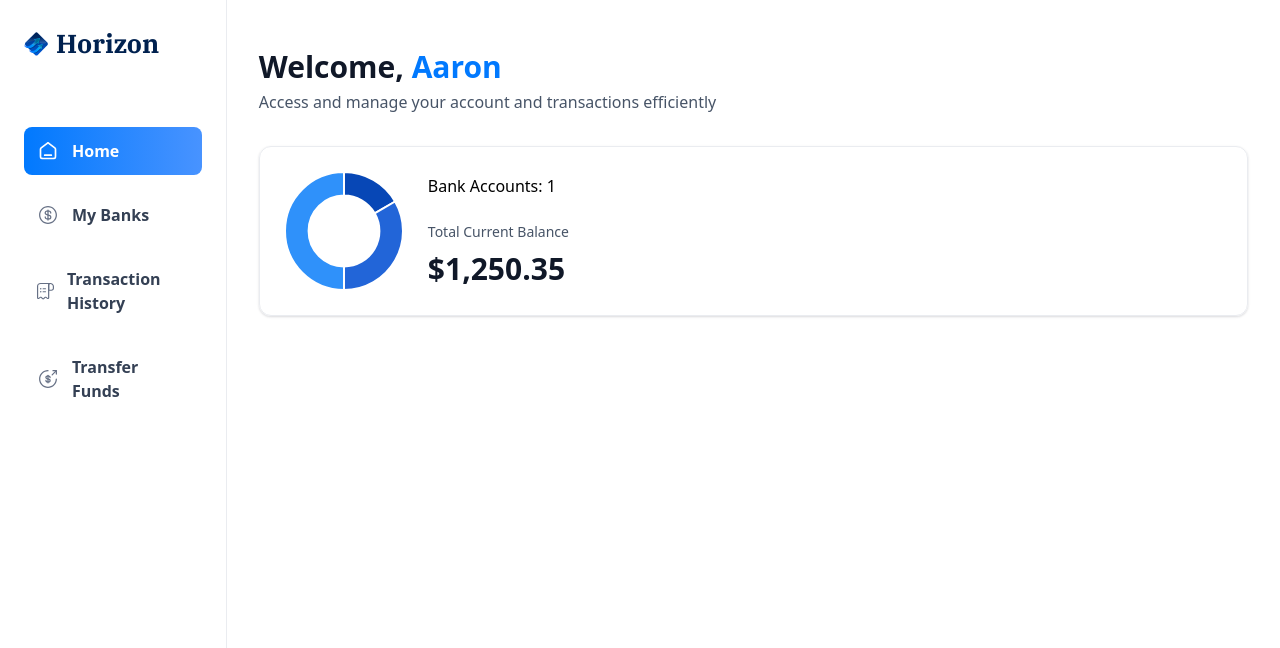
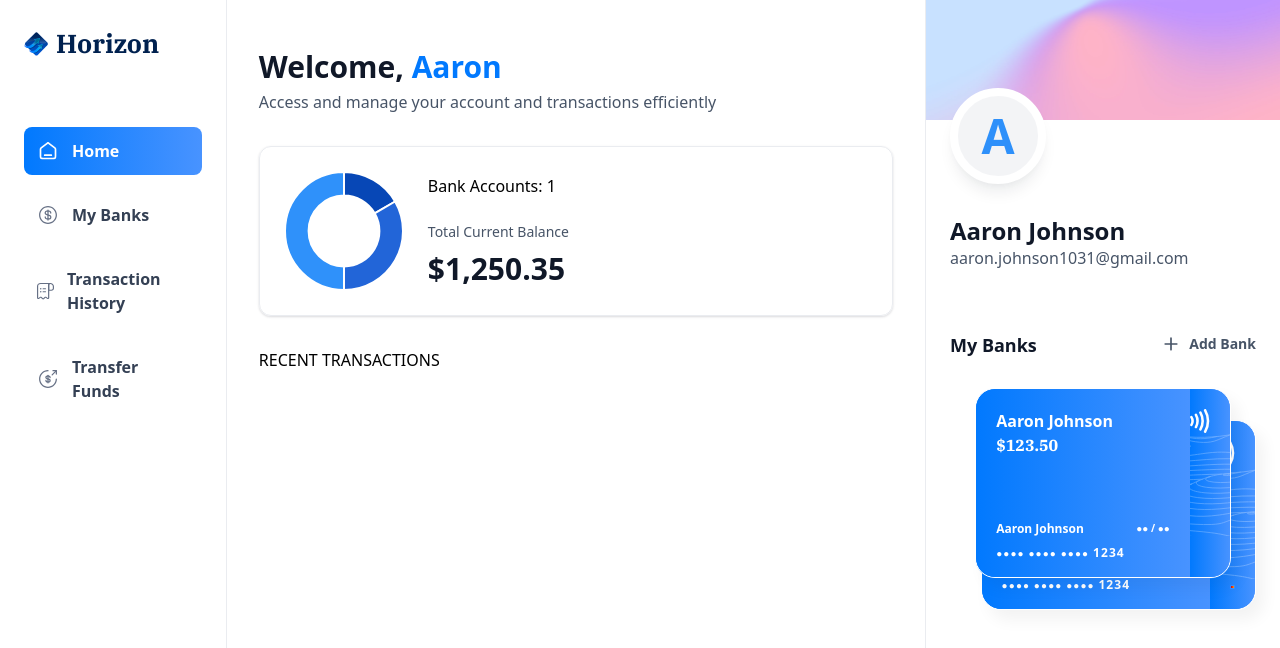
Before and after one commit to ajohnson1031/banking, a Next.js app: page / in a window 1280 px wide. Shown: the top 648 px of the page. Built offline with nearby package versions, Linux system fonts and the light colour scheme.

Commit message:
implement the complete layout

```diff
--- /dev/null
+++ b/app/(root)/my-banks/page.tsx
@@ -0,0 +1,5 @@
+const MyBanks = () => {
+  return <div>MyBanks</div>;
+};
+
+export default MyBanks;
--- a/app/(root)/page.tsx
+++ b/app/(root)/page.tsx
@@ -1,14 +1,19 @@
 import HeaderBox from "@/components/HeaderBox";
+import RightSideBar from "@/components/RightSideBar";
 import TotalBalanceBox from "@/components/TotalBalanceBox";
 
 const Home = () => {
-  const loggedIn = { firstName: "Aaron" };
+  const loggedIn = { firstName: "Aaron", lastName: "Johnson", email: "aaron.johnson1031@gmail.com" };
   return (
     <section className="home">
       <div className="home-content">
-        <HeaderBox type="greeting" title="Welcome," user={loggedIn.firstName || "Guest"} subtext="Access and manage your account and transactions efficiently" />
-        <TotalBalanceBox accounts={[]} totalBanks={1} totalCurrentBalance={1250.35} />
+        <header className="home-header">
+          <HeaderBox type="greeting" title="Welcome," user={loggedIn.firstName || "Guest"} subtext="Access and manage your account and transactions efficiently" />
+          <TotalBalanceBox accounts={[]} totalBanks={1} totalCurrentBalance={1250.35} />
+        </header>
+        RECENT TRANSACTIONS
       </div>
+      <RightSideBar user={loggedIn} transactions={[]} banks={[{ currentBalance: 123.5 }, { currentBalance: 500.85 }]} />
     </section>
   );
 };
--- /dev/null
+++ b/app/(root)/payment-transfer/page.tsx
@@ -0,0 +1,5 @@
+const Transfer = () => {
+  return <div>Transfer</div>;
+};
+
+export default Transfer;
--- /dev/null
+++ b/app/(root)/transaction-history/page.tsx
@@ -0,0 +1,5 @@
+const TransactionHistory = () => {
+  return <div>TransactionHistory</div>;
+};
+
+export default TransactionHistory;
--- /dev/null
+++ b/components/BankCard/index.tsx
@@ -0,0 +1,37 @@
+import { formatAmount } from "@/lib/utils";
+import Link from "next/link";
+import Img from "../Img";
+
+const BankCard = ({ account, userName, showBalance = true }: CreditCardProps) => {
+  return (
+    <div className="flex flex-col">
+      <Link href="/" className="bank-card">
+        <div className="bank-card_content">
+          <div>
+            <h1 className="text-16 font-semibold text-white">{account.name || userName}</h1>
+            <p className="font-ibm-plex-serif font-black text-white">{formatAmount(account.currentBalance)}</p>
+          </div>
+
+          <article className="flex flex-col gap-2">
+            <div className="flex justify-between">
+              <h1 className="text-12 font-semibold text-white">{userName}</h1>
+              <h2 className="text-10 font-semibold text-white">●● / ●●</h2>
+            </div>
+
+            <p className="text-10 font-semibold tracking-[1.1px] text-white">
+              ●●●● ●●●● ●●●● <span className="text-12">1234</span>
+            </p>
+          </article>
+        </div>
+
+        <div className="bank-card_icon">
+          <Img src="/icons/Paypass.svg" width={20} height={24} alt="pay" />
+          <Img src="/icons/mastercard.svg" width={45} height={32} alt="mastercard" className="ml-5" />
+          <Img src="/icons/lines.svg" width={316} height={190} alt="lines" className="absolute top-0 left-0" />
+        </div>
+      </Link>
+    </div>
+  );
+};
+
+export default BankCard;
--- /dev/null
+++ b/components/RightSideBar/index.tsx
@@ -0,0 +1,50 @@
+import Link from "next/link";
+import BankCard from "../BankCard";
+import Img from "../Img";
+
+const RightSideBar = ({ user, transactions, banks }: RightSidebarProps) => {
+  return (
+    <aside className="right-sidebar">
+      <section className="flex flex-col pb-8">
+        <div className="profile-banner"></div>
+        <div className="profile">
+          <div className="profile-img">
+            <span className="text-5xl font-bold text-blue-500">{user.firstName[0]}</span>
+          </div>
+
+          <div className="profile-details">
+            <h1 className="profile-name">
+              {user.firstName} {user.lastName}
+            </h1>
+            <p className="profile-email">{user.email}</p>
+          </div>
+        </div>
+      </section>
+
+      <section className="banks">
+        <div className="flex w-full justify-between">
+          <h2 className="header-2">My Banks</h2>
+          <Link href="/" className="flex gap-2">
+            <Img src="/icons/plus.svg" alt="plus" />
+            <h2 className="text-14 font-semibold text-gray-600">Add Bank</h2>
+          </Link>
+        </div>
+
+        {banks?.length > 0 && (
+          <div className="relative flex flex-1 flex-col items-center justify-center gap-5">
+            <div className="relative z-10">
+              <BankCard key={banks[0].$id} account={banks[0]} userName={`${user.firstName} ${user.lastName}`} showBalance={false} />
+            </div>
+            {banks[1] && (
+              <div className="absolute right-0 top-8 z-0 w-[90%]">
+                <BankCard key={banks[1].$id} account={banks[1]} userName={`${user.firstName} ${user.lastName}`} showBalance={false} />
+              </div>
+            )}
+          </div>
+        )}
+      </section>
+    </aside>
+  );
+};
+
+export default RightSideBar;
```
